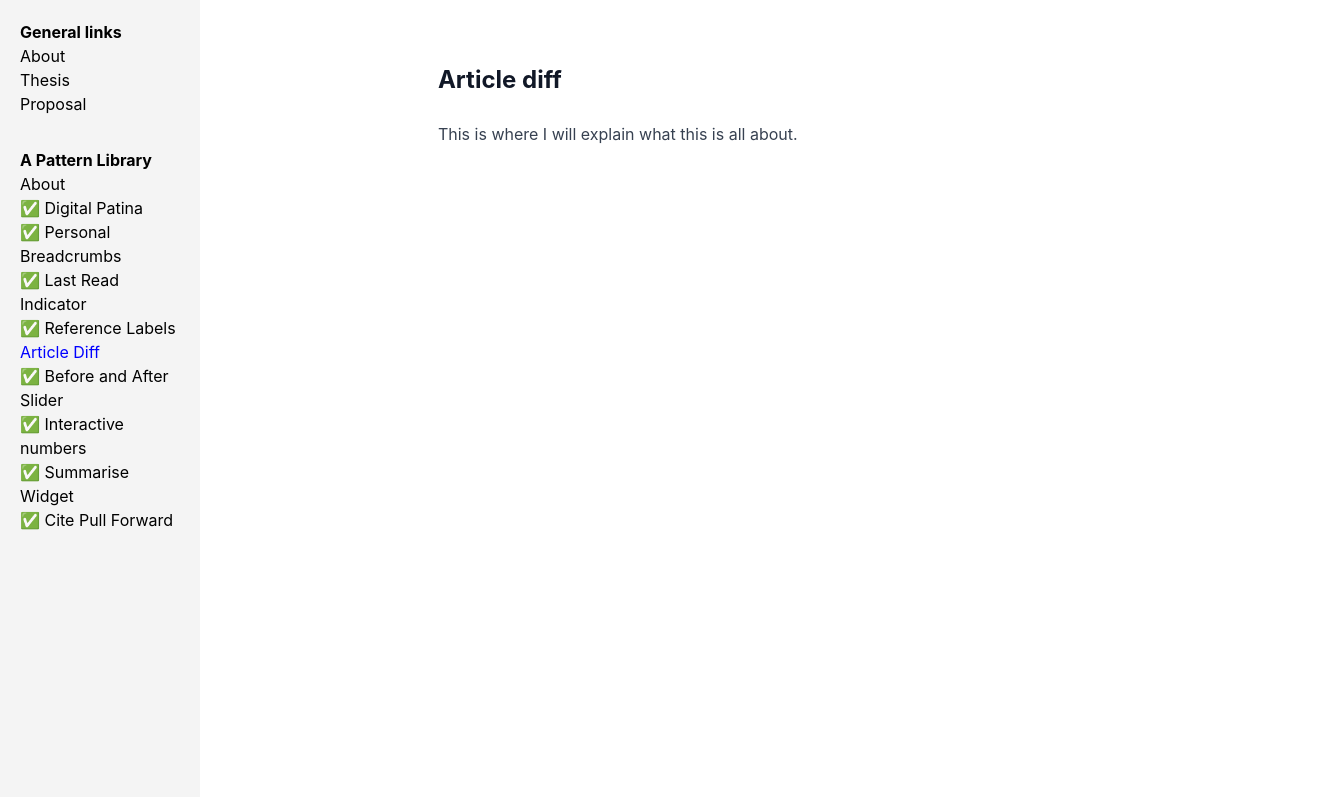
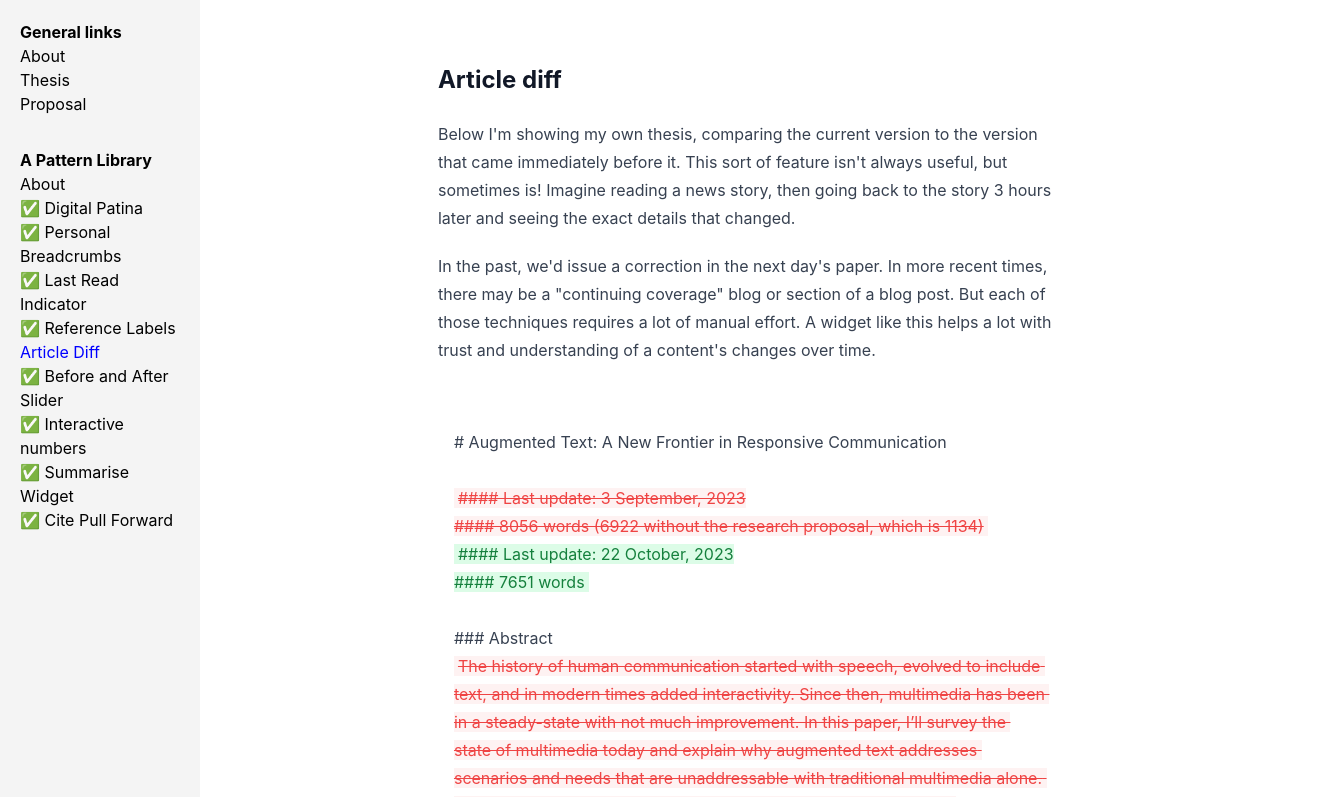
Before and after one commit to jonbell-lot23/academia, a Next.js app: page /a-pattern-library/article-diff in a window 1280 px wide. Shown: the top 797 px of the page, 1322 px wide, since content can reach past the window. Built offline with nearby package versions, Linux system fonts and the light colour scheme.

Commit message:
Article diff!

```diff
--- a/pages/a-pattern-library/article-diff.js
+++ b/pages/a-pattern-library/article-diff.js
@@ -1,5 +1,6 @@
 import React from "react";
 import LeftNav from "../../components/LeftNav";
+import Diff from "../diff";
 
 const ArticleDiff = () => {
   return (
@@ -11,7 +12,23 @@ const ArticleDiff = () => {
       >
         <h2>Article diff</h2>
 
-        <p>This is where I will explain what this is all about.</p>
+        <p>
+          Below I'm showing my own thesis, comparing the current version to the
+          version that came immediately before it. This sort of feature isn't
+          always useful, but sometimes is! Imagine reading a news story, then
+          going back to the story 3 hours later and seeing the exact details
+          that changed.
+        </p>
+
+        <p>
+          In the past, we'd issue a correction in the next day's paper. In more
+          recent times, there may be a "continuing coverage" blog or section of
+          a blog post. But each of those techniques requires a lot of manual
+          effort. A widget like this helps a lot with trust and understanding of
+          a content's changes over time.
+        </p>
+
+        <Diff />
       </div>
     </div>
   );
--- a/pages/a-pattern-library/old/before-and-after.tsx
+++ /dev/null
@@ -1,7 +0,0 @@
-import React from "react";
-
-const BeforeAndAfter: React.FC = () => {
- return (<div>TODO: Implement BeforeAndAfter</div>);
-};
-
-export default BeforeAndAfter;
--- a/pages/a-pattern-library/old/cite-forward.tsx
+++ /dev/null
@@ -1,7 +0,0 @@
-import React from "react";
-
-const CiteForward: React.FC = () => {
- return (<div>TODO: Implement CiteForward</div>);
-};
-
-export default CiteForward;
--- a/pages/a-pattern-library/old/digital-patina.tsx
+++ /dev/null
@@ -1,7 +0,0 @@
-import React from "react";
-
-const DigitalPatina: React.FC = () => {
- return (<div>TODO: Implement DigitalPatina</div>);
-};
-
-export default DigitalPatina;
--- a/pages/a-pattern-library/old/historical-diff.tsx
+++ /dev/null
@@ -1,7 +0,0 @@
-import React from "react";
-
-const HistoricalDiff: React.FC = () => {
- return (<div>TODO: Implement HistoricalDiff</div>);
-};
-
-export default HistoricalDiff;
--- a/pages/a-pattern-library/old/play-graph.tsx
+++ /dev/null
@@ -1,7 +0,0 @@
-import React from "react";
-
-const PlayGraph: React.FC = () => {
- return (<div>TODO: Implement PlayGraph</div>);
-};
-
-export default PlayGraph;
--- a/public/weeks.json
+++ b/public/weeks.json
@@ -7,7 +7,6 @@
     "2023-07-30",
     "2023-08-17",
     "2023-09-03",
-    "2023-10-26",
     "2023-10-26"
   ]
 }
```
